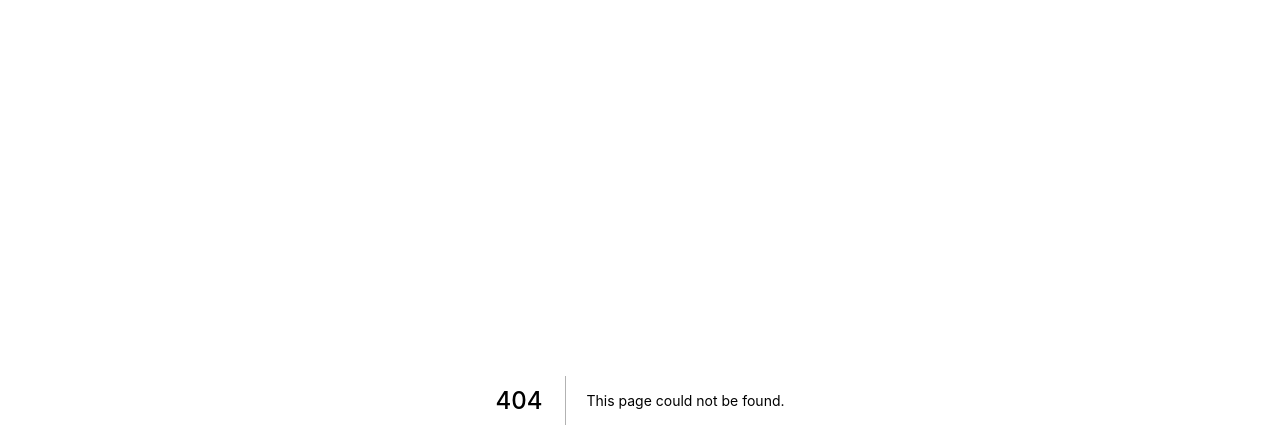
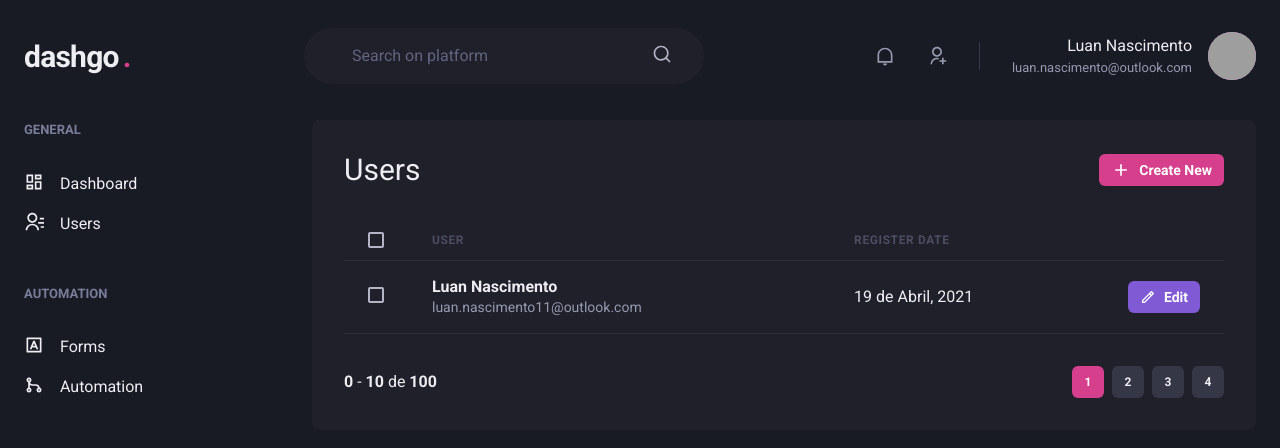
Before and after one commit to Luan4560/DashGo, a Next.js app: page /users in a window 1280 px wide. Before the commit this address had no page. Shown: the top 448 px of the page. Built offline with nearby package versions, Linux system fonts and the light colour scheme; grey boxes are pictures that could not be loaded.

Commit message:
user controller

```diff
--- /dev/null
+++ b/src/components/Pagination.tsx
@@ -0,0 +1,74 @@
+
+import { Stack, Button, Box } from "@chakra-ui/react";
+
+export function Pagination() {
+  return (
+    <Stack
+      direction="row"
+      mt="8"
+      justify="space-between"
+      align="center"
+      spacing="6"
+    >
+    <Box>
+      <strong>0</strong> - <strong>10</strong> de <strong>100</strong>
+    </Box>
+     <Stack direction="row" spacing="2">
+
+       <Button
+        size="sm"
+        fontSize="xs"
+        width="4"
+        colorScheme="pink"
+        disabled
+        _disabled={{
+          bgColor: 'pink.500',
+          cursor: 'default',
+        }}
+      >
+        1
+      </Button>
+
+      <Button
+        size="sm"
+        fontSize="xs"
+        width="4"
+        bg="gray.700"
+        _hover={{
+          bg: 'gray.500'
+        }}
+
+      >
+        2
+      </Button>
+
+      <Button
+        size="sm"
+        fontSize="xs"
+        width="4"
+        bg="gray.700"
+        _hover={{
+          bg: 'gray.500'
+        }}
+
+      >
+        3
+      </Button>
+
+      <Button
+        size="sm"
+        fontSize="xs"
+        width="4"
+        bg="gray.700"
+        _hover={{
+          bg: 'gray.500'
+        }}
+
+      >
+        4
+      </Button>
+     </Stack>
+
+    </Stack>
+  )
+}
--- /dev/null
+++ b/src/pages/users/index.tsx
@@ -0,0 +1,75 @@
+import {Box, Flex, Button, Heading, Icon, Table, Tr, Th, Checkbox, Thead, Tbody, Td, Text} from '@chakra-ui/react'
+import { RiAddLine, RiPencilLine } from 'react-icons/ri'
+import {Header} from '../../components/Header'
+import { Pagination } from '../../components/Pagination'
+import { Sidebar } from '../../components/Sidebar'
+export default function UserList() {
+  return (
+    <Box>
+      <Header />
+
+      <Flex w="100%" my="6" maxWidth={1400} mx="auto" px="6">
+        <Sidebar/>
+
+        <Box flex="1" borderRadius={8} bg="gray.800" p="8">
+          <Flex mb="8" justify="space-between" align="center">
+            <Heading size="lg" fontWeight="normal">Users</Heading>
+
+            <Button
+              as="a"
+              size="sm"
+              fontSize="sm"
+              colorScheme="pink"
+              leftIcon={<Icon as={RiAddLine} fontSize="20"/>}
+            >
+              Create New
+            </Button>
+          </Flex>
+
+          <Table colorScheme="whiteAlpha">
+            <Thead>
+              <Tr>
+                <Th px="6" color="gray.300" width="8">
+                  <Checkbox colorScheme="pink"/>
+                </Th>
+                <Th>User</Th>
+                <Th>Register date</Th>
+                <Th width="8"></Th>
+              </Tr>
+            </Thead>
+
+            <Tbody>
+              <Tr>
+                <Td px="6">
+                  <Checkbox colorScheme="pink"/>
+                </Td>
+
+                <Td>
+                  <Box>
+                    <Text fontWeight="bold">Luan Nascimento</Text>
+                    <Text fontSize="sm" color="gray.300">luan.nascimento11@outlook.com</Text>
+                  </Box>
+                </Td>
+
+                <Td>19 de Abril, 2021</Td>
+                <Td>
+                  <Button
+                    as="a"
+                    size="sm"
+                    fontSize="sm"
+                    colorScheme="purple"
+                    leftIcon={<Icon as={RiPencilLine} fontSize="16"/>}
+                  >
+                  Edit
+                  </Button>
+                </Td>
+              </Tr>
+            </Tbody>
+          </Table>
+
+          <Pagination/>
+        </Box>
+      </Flex>
+    </Box>
+  )
+}
```
Also changed, not shown: src/pages/users/create.tsx (added, +42 -0 lines).
